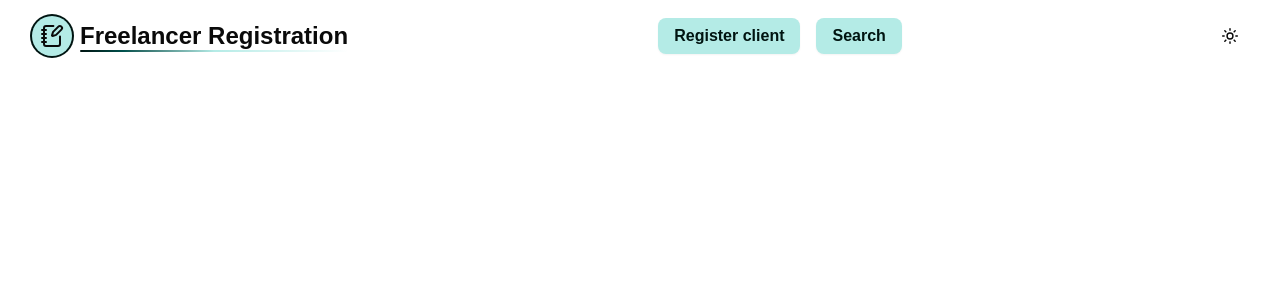
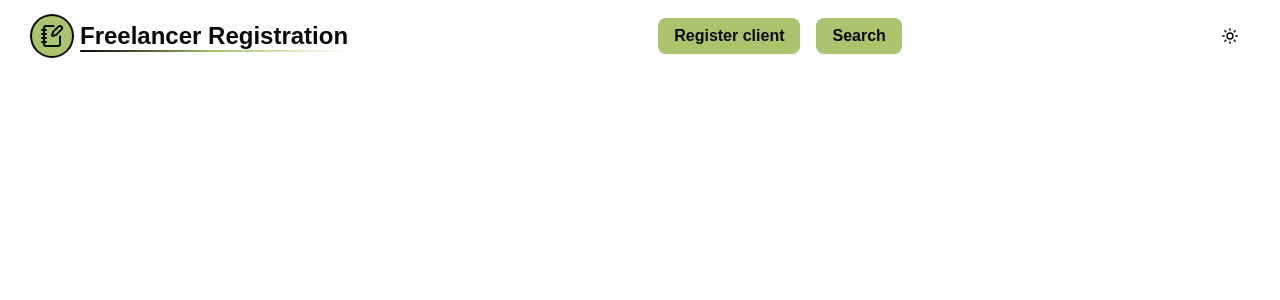
Before and after one commit to SantiagoMorais/freelancer-dental-clinics, a Next.js app: page / in a window 1280 px wide. Shown: the top 300 px of the page. Built offline with nearby package versions, Linux system fonts and the light colour scheme; a web font is replaced by a local one.

Commit message:
style(globals.css): change primary and secondary colors

```diff
--- a/src/app/globals.css
+++ b/src/app/globals.css
@@ -24,9 +24,9 @@
   --card-foreground: oklch(0.145 0 0);
   --popover: oklch(97.9% 0.0123 91.52);
   --popover-foreground: oklch(0.145 0 0);
-  --primary: oklch(90.1% 0.0564 189.28);
-  --primary-foreground: oklch(15.12% 0.0755 188.24);
-  --secondary: oklch(82.13% 0.1585 75.54);
+  --primary: oklch(78.03% 0.1183 123.12);
+  --primary-foreground: oklch(0.145 0 0);
+  --secondary: oklch(61.34% 0.0656 59.63);
   --secondary-foreground: oklch(0.145 0 0);
   --muted: oklch(90.35% 0.0066 28.83);
   --muted-foreground: oklch(0.556 0 0);
@@ -57,14 +57,14 @@
 
 .dark {
   --background: oklch(0.145 0 0);
-  --foreground: oklch(87.06% 0.037 75.54);
+  --foreground: oklch(97.9% 0.0123 91.52);
   --card: oklch(0.145 0 0);
   --card-foreground: oklch(97.9% 0.0123 91.52);
   --popover: oklch(0.145 0 0);
   --popover-foreground: oklch(97.9% 0.0123 91.52);
-  --primary: oklch(90.1% 0.0564 189.28);
-  --primary-foreground: oklch(79.12% 0.0755 188.24);
-  --secondary: oklch(82.13% 0.1585 75.54);
+  --primary: oklch(57.42% 0.1205 132.11);
+  --primary-foreground: oklch(97.9% 0.0123 91.52);
+  --secondary: oklch(61.34% 0.0656 59.63);
   --secondary-foreground: oklch(97.9% 0.0123 91.52);
   --muted: oklch(0.269 0 0);
   --muted-foreground: oklch(90.35% 0.0066 28.83);
```
